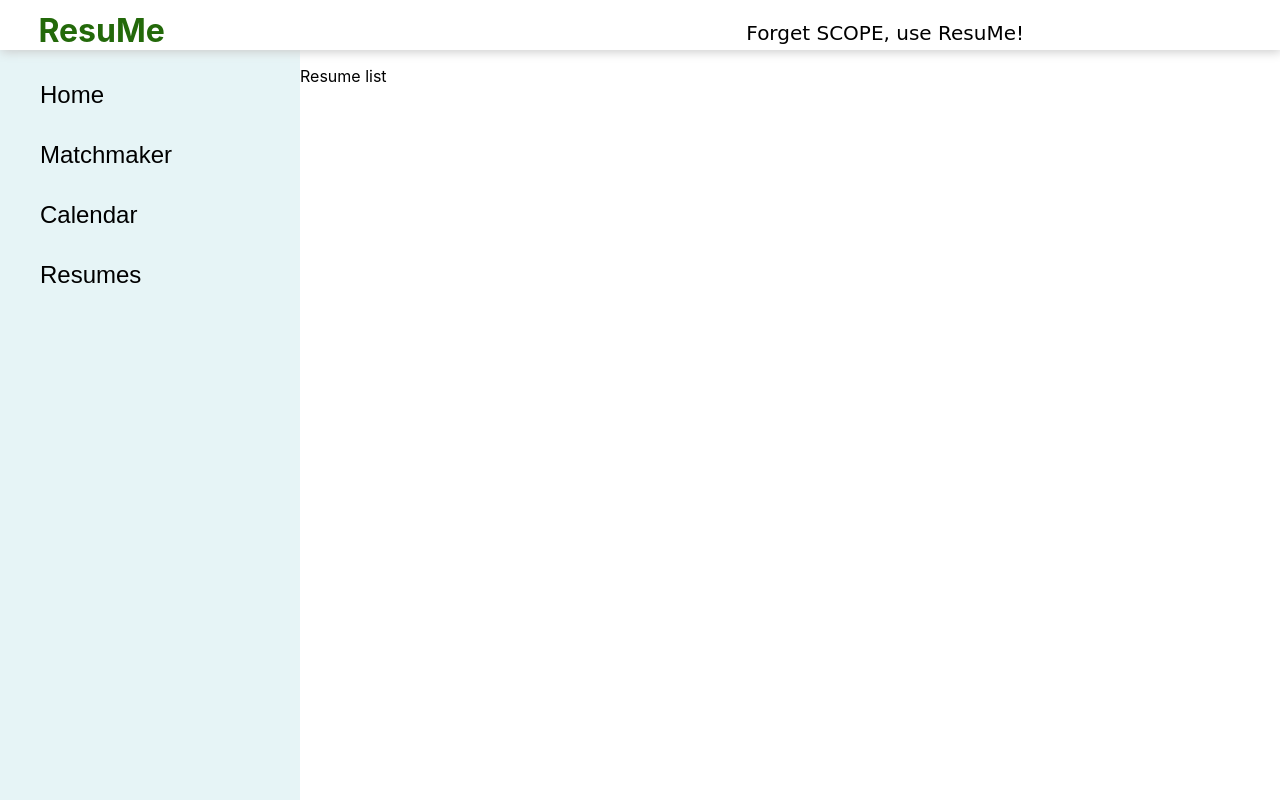
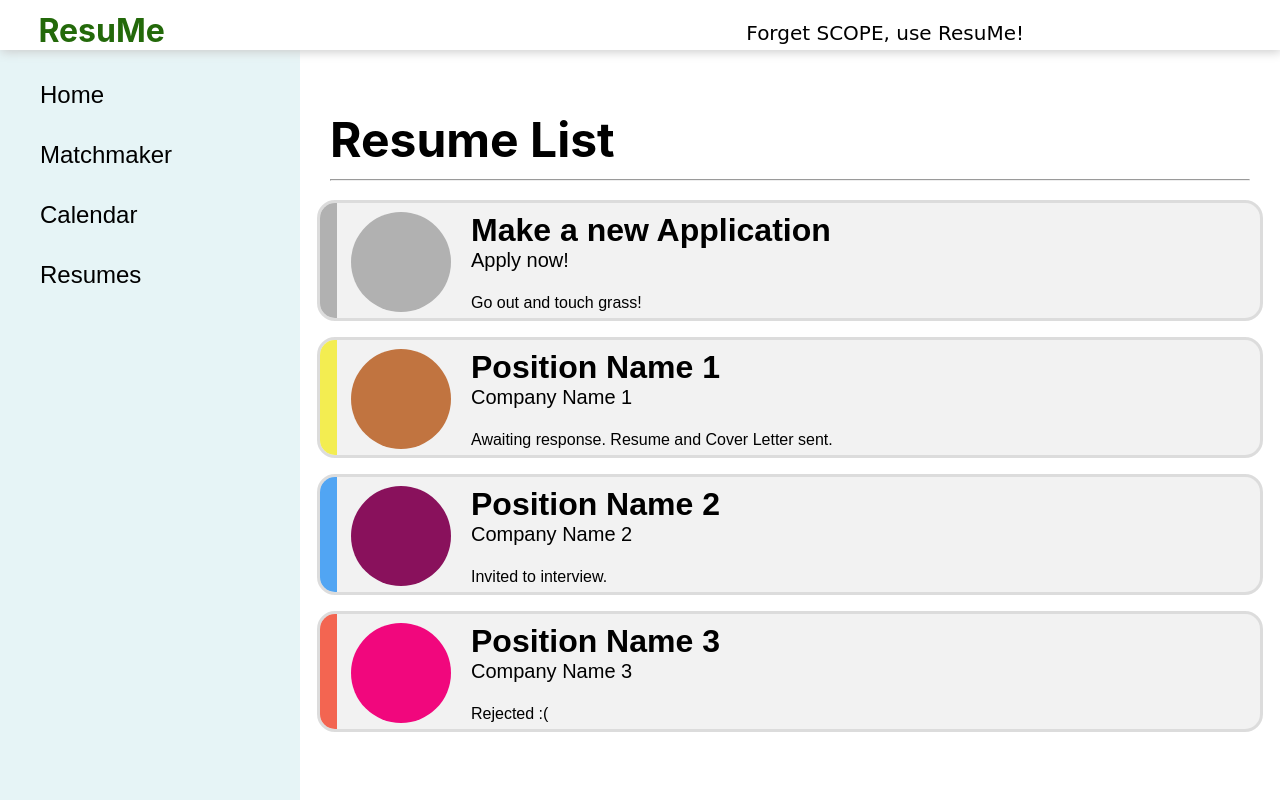
Before and after one commit to jlacsamana/resu-me-app, a React (Create React App) app: page / in a window 1280 px wide. Both pictures are taken after a click on the button "Resumes". Built offline with nearby package versions, Linux system fonts and the light colour scheme; the HTML template or start-up script is replaced by a standard one.

Commit message:
Filled ResumeManager page

```diff
--- a/src/pages/ResumeManager.js
+++ b/src/pages/ResumeManager.js
@@ -1,9 +1,54 @@
 import PageWrapper from '../components/PageWrapper';
+import BubbleBoxButton from '../components/BubbleBoxButton';
+import {Header2TextStyle, MarginVerbose, Line, CaseStatus} from '../components/TextFormat';
 
 export function ResumeManager() {
     return (
         <PageWrapper>
-            <p>Resume list</p>
+            <Header2TextStyle
+            textAlight='bottom'
+            marginTop={60}
+            marginLeft={30}
+            marginBottom={10}
+            text='Resume List'/>
+            <Line marginLeft={30} marginRight={30}/>
+            <div>
+                <div>
+                    <BubbleBoxButton
+                    headerText='Make a new Application'
+                    subheaderText='Apply now!'
+                    text='Go out and touch grass!'
+                    caseStatus={CaseStatus["Info"]}
+                    pfpbackgroundColour={`#${Math.floor(Math.random()*0xFFFFFF).toString(16)}`}/>
+                </div>
+                <div>
+                    <BubbleBoxButton
+                    headerText='Position Name 1'
+                    subheaderText='Company Name 1'
+                    lastActivity='6h'
+                    text='Awaiting response. Resume and Cover Letter sent.'
+                    caseStatus={CaseStatus["Awaiting"]}
+                    pfpbackgroundColour={`#${Math.floor(Math.random()*0xFFFFFF).toString(16)}`}/>
+                </div>
+                <div>
+                    <BubbleBoxButton
+                    headerText='Position Name 2'
+                    subheaderText='Company Name 2'
+                    lastActivity='8h'
+                    text='Invited to interview.'
+                    caseStatus={CaseStatus["Interview"]}
+                    pfpbackgroundColour={`#${Math.floor(Math.random()*0xFFFFFF).toString(16)}`}/>
+                </div>
+                <div>
+                    <BubbleBoxButton
+                    headerText='Position Name 3'
+                    subheaderText='Company Name 3'
+                    lastActivity='2d'
+                    text='Rejected :('
+                    caseStatus={CaseStatus["Rejected"]}
+                    pfpbackgroundColour={`#${Math.floor(Math.random()*0xFFFFFF).toString(16)}`}/>
+                </div>
+            </div>
         </PageWrapper>
     );
 }
```
